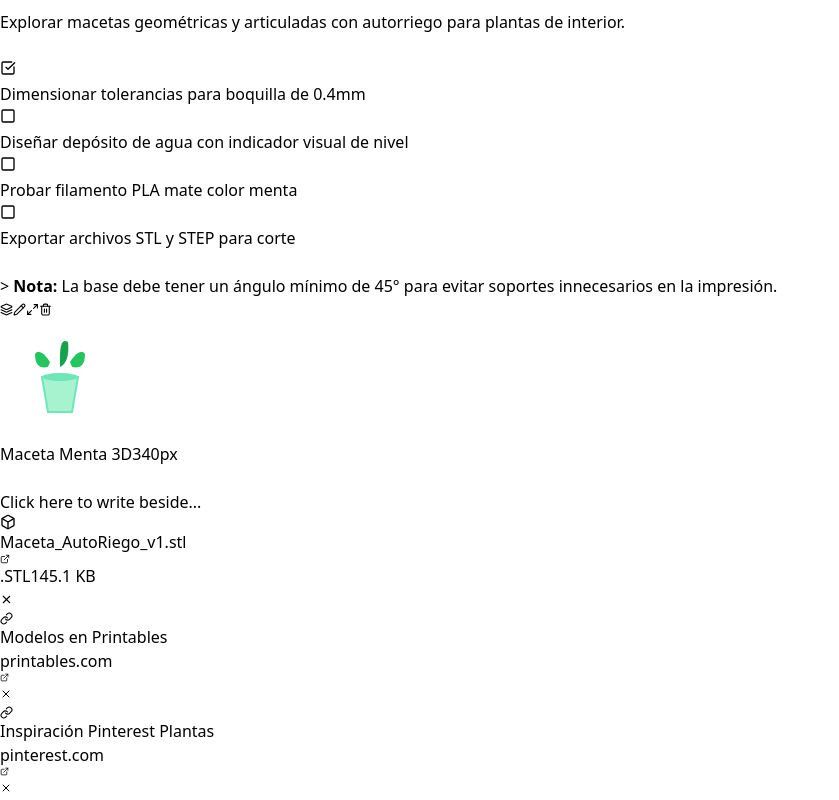
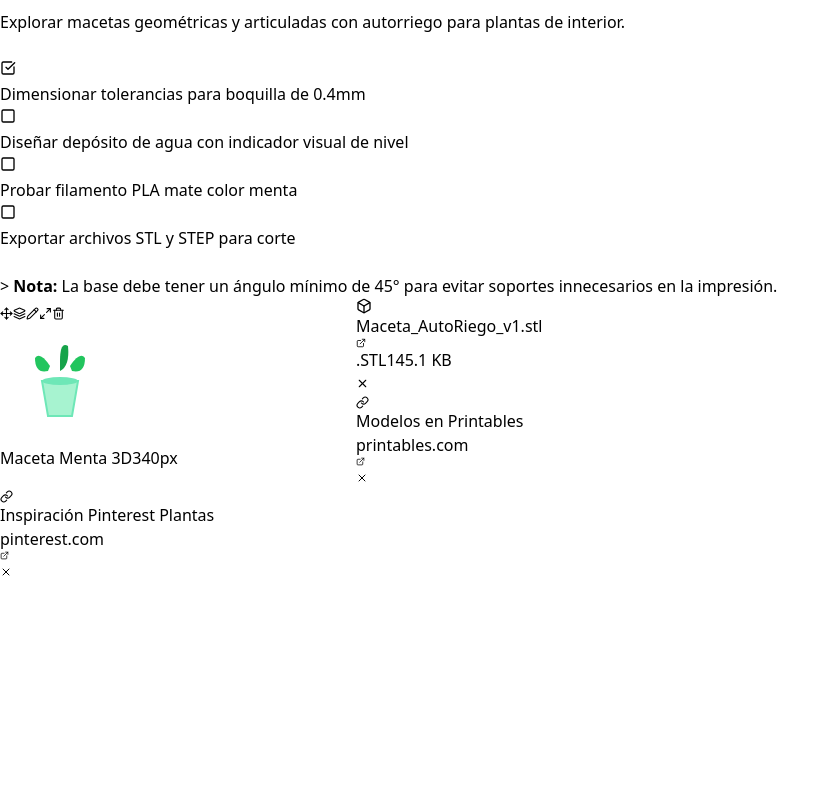
Before and after one commit to BrizueIa/UDo, a React (Vite) app: page / in a window 1280 px wide. Shown: the part 1248-2048 px from the top of the page, without its empty margins (0-839 px from the left). After the commit the page ends 1832 px from the top, so only its background shows below. Built offline with nearby package versions, Linux system fonts and the light colour scheme.

Commit message:
fix(canvas-editor): eliminate canvas save freeze and enable natural text wrap around images

```diff
--- a/src/features/note-sheet/components/UniversalFlatSheet.tsx
+++ b/src/features/note-sheet/components/UniversalFlatSheet.tsx
@@ -275,29 +275,6 @@ export const UniversalFlatSheet: React.FC<Props> = ({
                 onAnnotate={onOpenSketchAnnotator}
                 onRemove={onRemoveSketch}
                 onUpdateSketch={onUpdateSketch}
-                onSelectionChange={handleSelectionChange}
-                onWriteAbove={() => {
-                  if (idx === 0 || EMBED_REGEX.test(lines[idx - 1].trim())) {
-                    const nextLines = [...lines];
-                    nextLines.splice(idx, 0, '');
-                    onChangeContent(nextLines.join('\n'));
-                    activeCursorLineRef.current = idx;
-                    focusLineAt(idx, true);
-                  } else {
-                    activeCursorLineRef.current = idx - 1;
-                    focusLineAt(idx - 1, true);
-                  }
-                }}
-                onWriteBelow={() => {
-                  const nextIdx = idx + 1;
-                  if (nextIdx >= lines.length || EMBED_REGEX.test(lines[nextIdx].trim())) {
-                    const nextLines = [...lines];
-                    nextLines.splice(nextIdx, 0, '');
-                    onChangeContent(nextLines.join('\n'));
-                  }
-                  activeCursorLineRef.current = nextIdx;
-                  focusLineAt(nextIdx, true);
-                }}
               />
             );
           }
@@ -354,7 +331,6 @@ export const UniversalFlatSheet: React.FC<Props> = ({
           onAnnotate={onOpenSketchAnnotator}
           onRemove={onRemoveSketch}
           onUpdateSketch={onUpdateSketch}
-          onSelectionChange={handleSelectionChange}
         />
       ))}
       {orphanAttachments.map((att) => (
@@ -383,7 +359,7 @@ export const UniversalFlatSheet: React.FC<Props> = ({
             focusLineAt(lastIdx, true);
           }
         }}
-        className="min-h-[120px] w-full cursor-text"
+        className="clear-both min-h-[120px] w-full cursor-text"
       />
     </div>
   );
--- a/src/features/note-sheet/components/blocks/InlineMediaBlocks.tsx
+++ b/src/features/note-sheet/components/blocks/InlineMediaBlocks.tsx
@@ -1,10 +1,7 @@
-import React, { useState, useRef, useEffect, useCallback } from 'react';
+import React, { useState, useRef } from 'react';
 import { SketchItem, SketchWrapMode, LinkItem, NoteAttachment } from '../../../../shared/types';
 import { FileAttachmentCard } from '../FileAttachmentCard';
 import { AudioAttachmentCard } from '../AudioAttachmentCard';
-import { storedToVisualHtml, visualHtmlToStored, storedToPlainText } from '../../utils/richTextHtmlCodec';
-import { applyFormatToContentEditable } from '../../utils/richTextDomCommands';
-import { RichFormatAction } from '../RichTextToolbar';
 import { SketchWrapPopover } from './SketchWrapPopover';
 import { Pencil, Maximize2, Trash2, Link as LinkIcon, ExternalLink, X, Move, Layers } from 'lucide-react';
 import { useTranslation } from 'react-i18next';
@@ -14,91 +11,38 @@ interface ResizableSketchProps {
   onAnnotate: (sketch: SketchItem) => void;
   onRemove: (sketchId: string) => void;
   onUpdateSketch: (sketchId: string, updates: Partial<SketchItem>) => void;
-  onSelectionChange?: (coords: { x: number; y: number } | null, applyFn: (action: RichFormatAction) => void) => void;
-  onWriteAbove?: () => void;
-  onWriteBelow?: () => void;
 }
 
 export const ResizableSketchBlock: React.FC<ResizableSketchProps> = ({
-  sketch, onAnnotate, onRemove, onUpdateSketch, onSelectionChange, onWriteAbove, onWriteBelow,
+  sketch, onAnnotate, onRemove, onUpdateSketch,
 }) => {
   const { t } = useTranslation();
   const containerRef = useRef<HTMLDivElement>(null);
-  const sideNoteRef = useRef<HTMLDivElement>(null);
-  const savedRangeRef = useRef<Range | null>(null);
   const [liveWidth, setLiveWidth] = useState<number | undefined>(sketch.width);
   const [livePos, setLivePos] = useState<{ x: number; y: number }>({ x: sketch.posX || 0, y: sketch.posY || 0 });
   const [showWrapMenu, setShowWrapMenu] = useState(false);
   const [isFullscreen, setIsFullscreen] = useState(false);
-  const lastSideNoteRef = useRef<string>(sketch.sideNote || '');
 
   const wrapMode: SketchWrapMode = sketch.wrapMode || 'square-left';
-
-  useEffect(() => {
-    const el = sideNoteRef.current;
-    if (!el) return;
-    const raw = sketch.sideNote || '';
-    if (lastSideNoteRef.current !== raw) {
-      el.innerHTML = storedToVisualHtml(raw).replace(/\n/g, '<br>');
-      lastSideNoteRef.current = raw;
-    }
-  }, [sketch.sideNote]);
-
-  useEffect(() => {
-    const el = sideNoteRef.current;
-    if (el && sketch.sideNote) {
-      el.innerHTML = storedToVisualHtml(sketch.sideNote).replace(/\n/g, '<br>');
-      lastSideNoteRef.current = sketch.sideNote;
-    }
-  }, []);
-
-  const handleApplySideFormat = useCallback((action: RichFormatAction) => {
-    const el = sideNoteRef.current;
-    if (!el) return;
-    const nextRange = applyFormatToContentEditable(el, action, savedRangeRef.current, (stored) => {
-      lastSideNoteRef.current = stored;
-      onUpdateSketch(sketch.id, { sideNote: stored });
-    });
-    if (nextRange) savedRangeRef.current = nextRange.cloneRange();
-  }, [onUpdateSketch, sketch.id]);
-
-  const checkSideSelection = useCallback(() => {
-    const el = sideNoteRef.current;
-    if (!el || !onSelectionChange) return;
-    const sel = window.getSelection();
-    if (!sel || sel.rangeCount === 0 || sel.isCollapsed) {
-      onSelectionChange(null, handleApplySideFormat);
-      return;
-    }
-    const range = sel.getRangeAt(0);
-    if (!el.contains(range.commonAncestorContainer) || !sel.toString().trim()) {
-      onSelectionChange(null, handleApplySideFormat);
-      return;
-    }
-    savedRangeRef.current = range.cloneRange();
-    const rect = range.getBoundingClientRect();
-    const hostRect = el.getBoundingClientRect();
-    const x = rect.width > 0 ? rect.left + rect.width / 2 : hostRect.left + hostRect.width / 2;
-    const y = rect.top > 0 ? rect.top : hostRect.top;
-    onSelectionChange({ x, y }, handleApplySideFormat);
-  }, [handleApplySideFormat, onSelectionChange]);
+  const effectiveWidth = liveWidth || sketch.width || 340;
+  const isFloating = wrapMode === 'behind' || wrapMode === 'front';
 
   const startResize = (e: React.MouseEvent, side: 'left' | 'right') => {
     e.preventDefault();
     e.stopPropagation();
     const startX = e.clientX;
-    const initialW = containerRef.current?.offsetWidth || sketch.width || 360;
+    const initialW = containerRef.current?.offsetWidth || sketch.width || 340;
 
     const handleMove = (ev: MouseEvent) => {
       const delta = side === 'right' ? ev.clientX - startX : startX - ev.clientX;
-      setLiveWidth(Math.round(Math.max(120, Math.min(760, initialW + delta))));
+      setLiveWidth(Math.round(Math.max(140, Math.min(760, initialW + delta))));
     };
 
     const handleUp = (ev: MouseEvent) => {
       document.removeEventListener('mousemove', handleMove);
       document.removeEventListener('mouseup', handleUp);
       const delta = side === 'right' ? ev.clientX - startX : startX - ev.clientX;
-      const finalW = Math.round(Math.max(120, Math.min(760, initialW + delta)));
+      const finalW = Math.round(Math.max(140, Math.min(760, initialW + delta)));
       setLiveWidth(finalW);
       onUpdateSketch(sketch.id, { width: finalW });
     };
@@ -116,50 +60,59 @@ export const ResizableSketchBlock: React.FC<ResizableSketchProps> = ({
     const initY = livePos.y;
 
     const handleMove = (ev: MouseEvent) => {
-      setLivePos({ x: Math.round(initX + (ev.clientX - startX)), y: Math.round(initY + (ev.clientY - startY)) });
+      const deltaX = ev.clientX - startX;
+      if (wrapMode === 'square-left' || wrapMode === 'square-right') {
+        if (deltaX > 80 && wrapMode === 'square-left') {
+          onUpdateSketch(sketch.id, { wrapMode: 'square-right' });
+        } else if (deltaX < -80 && wrapMode === 'square-right') {
+          onUpdateSketch(sketch.id, { wrapMode: 'square-left' });
+        }
+      } else {
+        setLivePos({ x: Math.round(initX + deltaX), y: Math.round(initY + (ev.clientY - startY)) });
+      }
     };
 
     const handleUp = (ev: MouseEvent) => {
       document.removeEventListener('mousemove', handleMove);
       document.removeEventListener('mouseup', handleUp);
+      if (wrapMode === 'behind' || wrapMode === 'front') {
         const nextX = Math.round(initX + (ev.clientX - startX));
         const nextY = Math.round(initY + (ev.clientY - startY));
         setLivePos({ x: nextX, y: nextY });
         onUpdateSketch(sketch.id, { posX: nextX, posY: nextY });
+      }
     };
 
     document.addEventListener('mousemove', handleMove);
     document.addEventListener('mouseup', handleUp);
   };
 
-  const effectiveWidth = liveWidth || sketch.width || 340;
-  const isSideEmpty = !storedToPlainText(sketch.sideNote || '').trim();
-  const isFloating = wrapMode === 'behind' || wrapMode === 'front';
-
   return (
     <>
       <div
-        style={isFloating ? { transform: `translate(${livePos.x}px, ${livePos.y}px)` } : undefined}
-        className={`my-2 relative w-full ${
-          wrapMode === 'behind' ? 'z-0 opacity-75' : wrapMode === 'front' ? 'z-30' : 'z-10'
-        } ${
-          wrapMode === 'square-right'
-            ? 'flex flex-row-reverse items-start gap-4'
+        ref={containerRef}
+        style={{
+          width: `${effectiveWidth}px`,
+          maxWidth: '100%',
+          ...(wrapMode === 'square-left'
+            ? { float: 'left', margin: '4px 16px 8px 0', clear: 'none', position: 'relative', zIndex: 10 }
+            : wrapMode === 'square-right'
+            ? { float: 'right', margin: '4px 0 8px 16px', clear: 'none', position: 'relative', zIndex: 10 }
             : wrapMode === 'inline'
-            ? 'flex flex-col items-start gap-1.5'
-            : 'flex flex-row items-start gap-4'
+            ? { float: 'none', clear: 'both', margin: '12px auto 12px 0', display: 'block' }
+            : wrapMode === 'behind'
+            ? { position: 'absolute', transform: `translate(${livePos.x}px, ${livePos.y}px)`, zIndex: 0, opacity: 0.8 }
+            : { position: 'absolute', transform: `translate(${livePos.x}px, ${livePos.y}px)`, zIndex: 30 }),
+        }}
+        className={`group relative select-none rounded-xl bg-theme-card/40 border border-white/[0.07] hover:border-theme-accent/50 transition-colors shadow-sm overflow-visible ${
+          isFloating ? 'cursor-move' : ''
         }`}
-      >
-        <div
-          ref={containerRef}
-          style={{ width: `${effectiveWidth}px`, maxWidth: '100%' }}
-          className="group relative shrink-0 rounded-xl bg-theme-card/40 border border-white/[0.07] hover:border-theme-accent/50 transition-colors overflow-visible shadow-sm select-none"
       >
         <div onMouseDown={(e) => startResize(e, 'left')} title={t('note.resizeImage')} className="absolute left-1 top-1/2 -translate-y-1/2 w-1.5 h-12 rounded-full bg-black/65 border border-white/35 opacity-0 group-hover:opacity-100 cursor-ew-resize z-20 transition-all hover:bg-theme-accent" />
         <div onMouseDown={(e) => startResize(e, 'right')} title={t('note.resizeImage')} className="absolute right-1 top-1/2 -translate-y-1/2 w-1.5 h-12 rounded-full bg-black/65 border border-white/35 opacity-0 group-hover:opacity-100 cursor-ew-resize z-20 transition-all hover:bg-theme-accent" />
 
         <div className="absolute top-2 right-2 flex items-center space-x-1 px-1.5 py-1 rounded-lg bg-black/80 border border-white/15 opacity-0 group-hover:opacity-100 transition-opacity z-30">
-            {isFloating && (
+          {wrapMode !== 'inline' && (
             <button type="button" onMouseDown={startFreeDrag} className="p-1 text-theme-accent hover:text-white rounded cursor-move" title={t('note.dragPosition')}>
               <Move size={13} />
             </button>
@@ -200,56 +153,6 @@ export const ResizableSketchBlock: React.FC<ResizableSketchProps> = ({
           <div className="px-3 py-1 text-[11px] text-theme-muted border-t border-white/[0.04] bg-theme-card/70 rounded-b-xl truncate flex items-center justify-between">
             <span className="truncate">{sketch.title}</span>
             <span className="text-[10px] opacity-60 font-mono">{effectiveWidth}px</span>
-            </div>
-          )}
-        </div>
-
-        {/* Borderless, Natural Editable Text Flow beside the Image/Canvas */}
-        {wrapMode !== 'inline' && (
-          <div onClick={() => sideNoteRef.current?.focus()} className="relative flex-1 min-w-[140px] py-0.5 cursor-text">
-            <div
-              ref={sideNoteRef}
-              contentEditable
-              suppressContentEditableWarning
-              onInput={() => {
-                const el = sideNoteRef.current;
-                if (!el) return;
-                const stored = visualHtmlToStored(el);
-                lastSideNoteRef.current = stored;
-                onUpdateSketch(sketch.id, { sideNote: stored });
-              }}
-              onMouseUp={checkSideSelection}
-              onKeyUp={(e) => {
-                if (e.key !== 'Shift' && e.key !== 'Control' && e.key !== 'Alt' && e.key !== 'Meta') {
-                  checkSideSelection();
-                }
-              }}
-              onKeyDown={(e) => {
-                const isCtrl = e.ctrlKey || e.metaKey;
-                if (isCtrl && !e.shiftKey && e.key.toLowerCase() === 'b') {
-                  e.preventDefault();
-                  handleApplySideFormat({ type: 'bold' });
-                } else if (isCtrl && !e.shiftKey && e.key.toLowerCase() === 'i') {
-                  e.preventDefault();
-                  handleApplySideFormat({ type: 'italic' });
-                } else if (isCtrl && !e.shiftKey && e.key.toLowerCase() === 'u') {
-                  e.preventDefault();
-                  handleApplySideFormat({ type: 'underline' });
-                } else if (e.key === 'ArrowUp' && onWriteAbove) {
-                  e.preventDefault();
-                  onWriteAbove();
-                } else if (e.key === 'ArrowDown' && onWriteBelow) {
-                  e.preventDefault();
-                  onWriteBelow();
-                }
-              }}
-              className="outline-none w-full min-h-[120px] text-sm text-theme-text/95 leading-relaxed whitespace-pre-wrap break-words"
-            />
-            {isSideEmpty && (
-              <span className="pointer-events-none absolute left-0 top-1 text-xs text-theme-muted/25 italic select-none">
-                {t('note.sideNotePlaceholder')}
-              </span>
-            )}
           </div>
         )}
       </div>
```
Also changed, not shown: src/features/canvas-editor/components/ImageAnnotatorModal.tsx (+22 -35 lines), src/features/note-sheet/components/blocks/EditableTextLine.tsx (+7 -7 lines), src/features/note-sheet/utils/richTextHtmlCodec.ts (+1 -11 lines), src/shared/api/ipc.ts (+6 -1 lines), 1 other file (tests, documents, lock files or other folders). Lines whose indentation alone changed are shown as unchanged.
